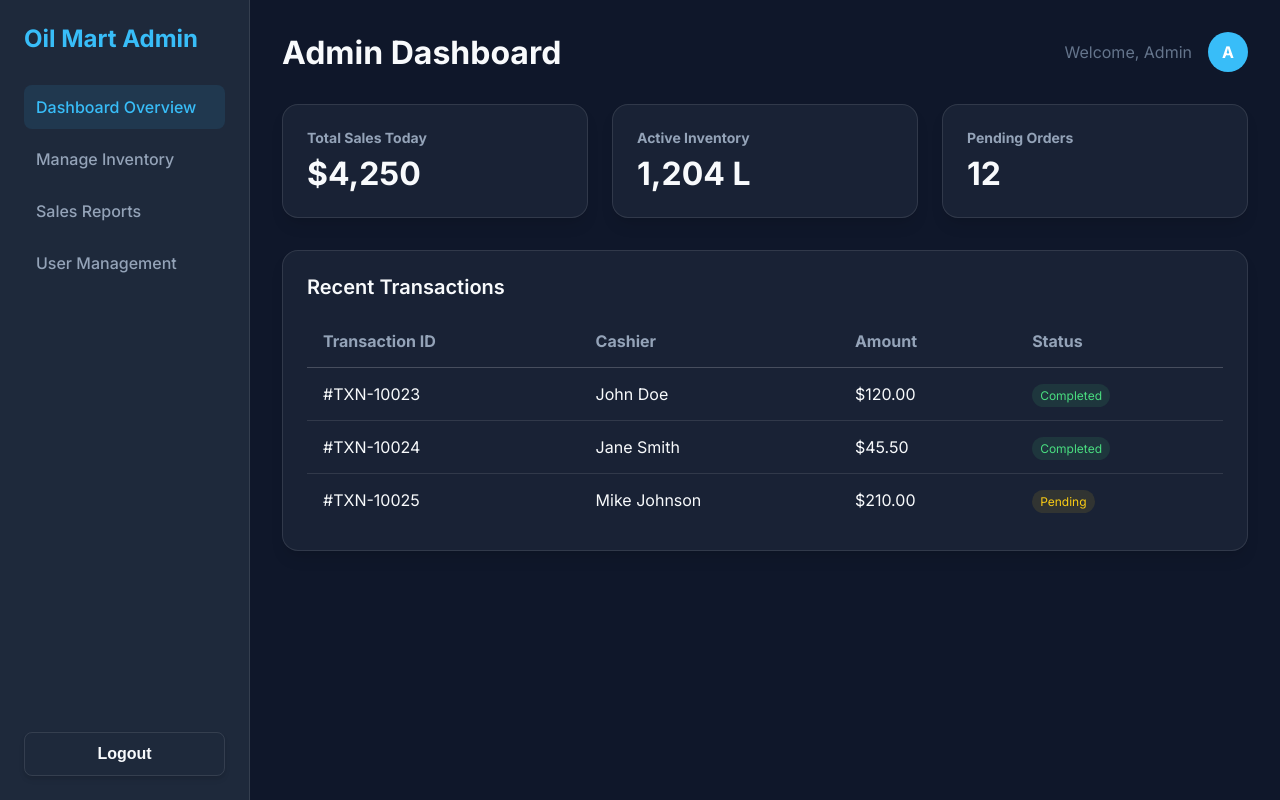
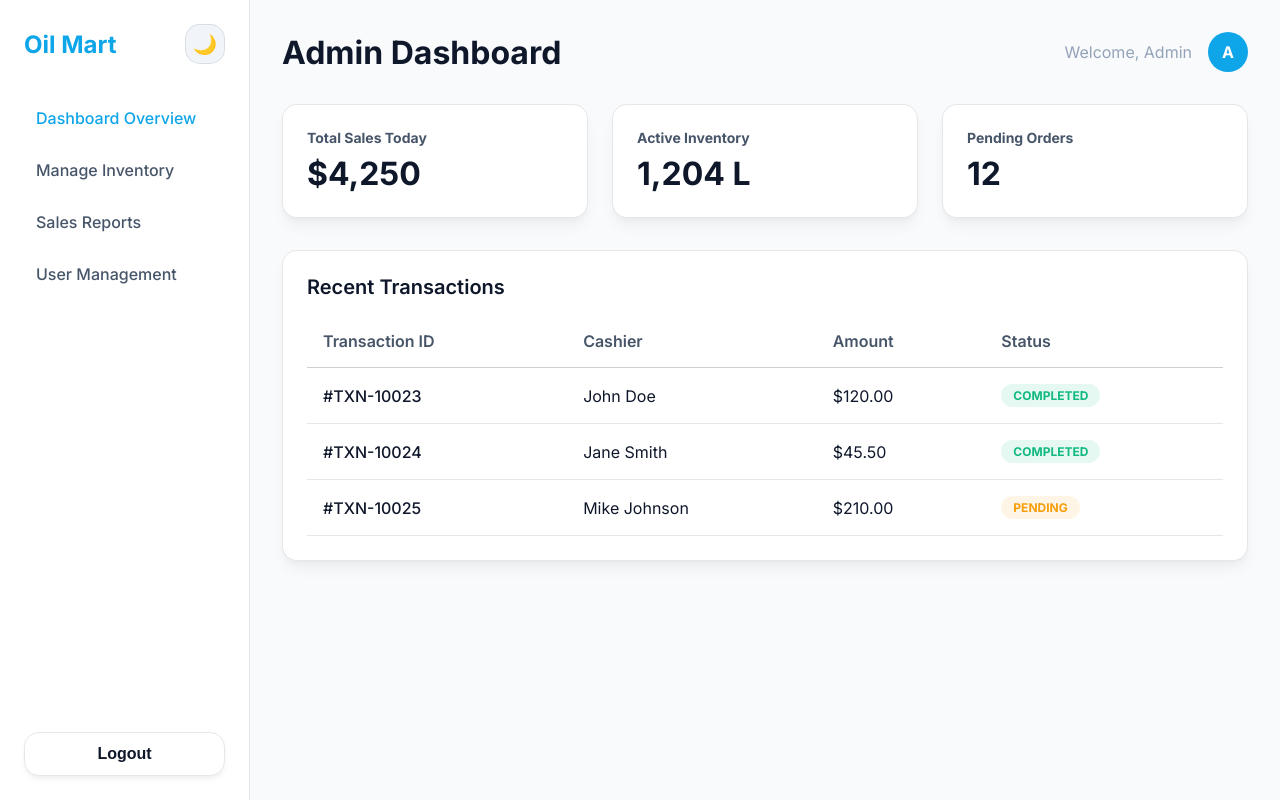
Before and after one commit to GimhanD7/Vortex_Oil_mart, a Next.js app: page /admin/dashboard in a window 1280 px wide. Built offline with nearby package versions, Linux system fonts and the light colour scheme.

Commit message:
feat: scaffold admin portal with layout, theme switching, and core management pages

```diff
--- a/src/app/admin/dashboard/page.tsx
+++ b/src/app/admin/dashboard/page.tsx
@@ -36,33 +36,33 @@ export default function AdminDashboard() {
       {/* Recent Activity Table */}
       <div className="glass-panel" style={{ padding: "1.5rem" }}>
         <h2 style={{ fontSize: "1.25rem", fontWeight: "600", marginBottom: "1rem" }}>Recent Transactions</h2>
-        <table style={{ width: "100%", borderCollapse: "collapse", textAlign: "left" }}>
+        <table className="data-table">
           <thead>
-            <tr style={{ borderBottom: "1px solid var(--border-strong)", color: "var(--text-secondary)" }}>
-              <th style={{ padding: "1rem" }}>Transaction ID</th>
-              <th style={{ padding: "1rem" }}>Cashier</th>
-              <th style={{ padding: "1rem" }}>Amount</th>
-              <th style={{ padding: "1rem" }}>Status</th>
+            <tr>
+              <th>Transaction ID</th>
+              <th>Cashier</th>
+              <th>Amount</th>
+              <th>Status</th>
             </tr>
           </thead>
           <tbody>
-            <tr style={{ borderBottom: "1px solid var(--border-subtle)" }}>
-              <td style={{ padding: "1rem" }}>#TXN-10023</td>
-              <td style={{ padding: "1rem" }}>John Doe</td>
-              <td style={{ padding: "1rem" }}>$120.00</td>
-              <td style={{ padding: "1rem" }}><span style={{ color: "#4ade80", backgroundColor: "rgba(74, 222, 128, 0.1)", padding: "0.25rem 0.5rem", borderRadius: "1rem", fontSize: "0.75rem" }}>Completed</span></td>
-            </tr>
-            <tr style={{ borderBottom: "1px solid var(--border-subtle)" }}>
-              <td style={{ padding: "1rem" }}>#TXN-10024</td>
-              <td style={{ padding: "1rem" }}>Jane Smith</td>
-              <td style={{ padding: "1rem" }}>$45.50</td>
-              <td style={{ padding: "1rem" }}><span style={{ color: "#4ade80", backgroundColor: "rgba(74, 222, 128, 0.1)", padding: "0.25rem 0.5rem", borderRadius: "1rem", fontSize: "0.75rem" }}>Completed</span></td>
+            <tr>
+              <td style={{ fontWeight: "500", color: "var(--text-primary)" }}>#TXN-10023</td>
+              <td>John Doe</td>
+              <td>$120.00</td>
+              <td><span className="badge bg-success-light text-success">Completed</span></td>
             </tr>
             <tr>
-              <td style={{ padding: "1rem" }}>#TXN-10025</td>
-              <td style={{ padding: "1rem" }}>Mike Johnson</td>
-              <td style={{ padding: "1rem" }}>$210.00</td>
-              <td style={{ padding: "1rem" }}><span style={{ color: "#facc15", backgroundColor: "rgba(250, 204, 21, 0.1)", padding: "0.25rem 0.5rem", borderRadius: "1rem", fontSize: "0.75rem" }}>Pending</span></td>
+              <td style={{ fontWeight: "500", color: "var(--text-primary)" }}>#TXN-10024</td>
+              <td>Jane Smith</td>
+              <td>$45.50</td>
+              <td><span className="badge bg-success-light text-success">Completed</span></td>
+            </tr>
+            <tr>
+              <td style={{ fontWeight: "500", color: "var(--text-primary)" }}>#TXN-10025</td>
+              <td>Mike Johnson</td>
+              <td>$210.00</td>
+              <td><span className="badge bg-warning-light text-warning">Pending</span></td>
             </tr>
           </tbody>
         </table>
--- a/src/app/admin/layout.tsx
+++ b/src/app/admin/layout.tsx
@@ -2,6 +2,7 @@
 
 import { useRouter, usePathname } from "next/navigation";
 import Link from "next/link";
+import { ThemeToggle } from "@/components/ThemeToggle";
 
 export default function AdminLayout({ children }: { children: React.ReactNode }) {
   const router = useRouter();
@@ -9,11 +10,11 @@ export default function AdminLayout({ children }: { children: React.ReactNode })
 
   const navLinkStyle = (path: string) => ({
     padding: "0.75rem",
-    borderRadius: "var(--radius-md)",
+    borderRadius: "var(--radius-all)",
     textDecoration: "none",
     fontWeight: "500",
     transition: "all 0.2s",
-    backgroundColor: pathname === path ? "rgba(56, 189, 248, 0.1)" : "transparent",
+    backgroundColor: pathname === path ? "var(--bg-primary-light)" : "transparent",
     color: pathname === path ? "var(--accent-primary)" : "var(--text-secondary)",
   });
 
@@ -21,7 +22,10 @@ export default function AdminLayout({ children }: { children: React.ReactNode })
     <div style={{ display: "flex", minHeight: "100vh", backgroundColor: "var(--bg-base)" }}>
       {/* Sidebar */}
       <aside style={{ width: "250px", backgroundColor: "var(--bg-surface)", borderRight: "1px solid var(--border-subtle)", padding: "1.5rem", display: "flex", flexDirection: "column" }}>
-        <h2 style={{ fontSize: "1.5rem", fontWeight: "bold", color: "var(--accent-primary)", marginBottom: "2rem" }}>Oil Mart Admin</h2>
+        <div style={{ display: "flex", justifyContent: "space-between", alignItems: "center", marginBottom: "2rem" }}>
+          <h2 style={{ fontSize: "1.5rem", fontWeight: "bold", color: "var(--accent-primary)" }}>Oil Mart</h2>
+          <ThemeToggle />
+        </div>
 
         <nav style={{ display: "flex", flexDirection: "column", gap: "0.5rem" }}>
           <Link href="/admin/dashboard" style={navLinkStyle("/admin/dashboard")}>Dashboard Overview</Link>
@@ -42,7 +46,7 @@ export default function AdminLayout({ children }: { children: React.ReactNode })
       </aside>
 
       {/* Main Content */}
-      <main style={{ flex: 1, padding: "2rem", overflowY: "auto", maxHeight: "100vh" }}>
+      <main style={{ flex: 1, padding: "2rem", overflowY: "auto", maxHeight: "100vh", backgroundColor: "var(--bg-base)" }}>
         {children}
       </main>
     </div>
--- a/src/app/globals.css
+++ b/src/app/globals.css
@@ -1,5 +1,31 @@
 :root {
-  /* Premium Dark Theme Palette */
+  /* LIGHT THEME (DEFAULT) */
+  --bg-base: #f8fafc; /* Very light slate for background */
+  --bg-surface: #ffffff; /* Pure white for panels/cards */
+  --bg-surface-elevated: #f1f5f9;
+
+  --accent-primary: #0ea5e9; /* Sky Blue */
+  --accent-primary-hover: #0284c7;
+  --accent-secondary: #ec4899; /* Pink */
+
+  --text-primary: #0f172a; /* Near black */
+  --text-secondary: #475569; /* Slate gray */
+  --text-muted: #94a3b8;
+
+  --border-subtle: rgba(15, 23, 42, 0.1);
+  --border-strong: rgba(15, 23, 42, 0.2);
+
+  --shadow-sm: 0 1px 2px 0 rgba(0, 0, 0, 0.05);
+  --shadow-md: 0 4px 6px -1px rgba(0, 0, 0, 0.05), 0 2px 4px -1px rgba(0, 0, 0, 0.03);
+  --shadow-lg: 0 10px 15px -3px rgba(0, 0, 0, 0.05), 0 4px 6px -2px rgba(0, 0, 0, 0.03);
+  --shadow-glow: 0 0 15px rgba(14, 165, 233, 0.3);
+
+  /* All border radius requested to be 15px */
+  --radius-all: 15px;
+}
+
+[data-theme='dark'] {
+  /* DARK THEME */
   --bg-base: #0f172a; /* Deep Slate */
   --bg-surface: #1e293b; /* Lighter Slate */
   --bg-surface-elevated: #334155;
@@ -15,15 +41,7 @@
   --border-subtle: rgba(255, 255, 255, 0.1);
   --border-strong: rgba(255, 255, 255, 0.2);
 
-  --shadow-sm: 0 1px 2px 0 rgba(0, 0, 0, 0.05);
-  --shadow-md: 0 4px 6px -1px rgba(0, 0, 0, 0.1), 0 2px 4px -1px rgba(0, 0, 0, 0.06);
-  --shadow-lg: 0 10px 15px -3px rgba(0, 0, 0, 0.1), 0 4px 6px -2px rgba(0, 0, 0, 0.05);
   --shadow-glow: 0 0 15px rgba(56, 189, 248, 0.4);
-
-  --radius-sm: 0.375rem;
-  --radius-md: 0.5rem;
-  --radius-lg: 0.75rem;
-  --radius-xl: 1rem;
 }
 
 * {
@@ -41,25 +59,25 @@ body {
   flex-direction: column;
   -webkit-font-smoothing: antialiased;
   -moz-osx-font-smoothing: grayscale;
+  transition: background-color 0.3s ease, color 0.3s ease;
 }
 
-/* Glassmorphism utility */
+/* Base Panel */
 .glass-panel {
-  background: rgba(30, 41, 59, 0.7);
-  backdrop-filter: blur(12px);
-  -webkit-backdrop-filter: blur(12px);
+  background: var(--bg-surface);
   border: 1px solid var(--border-subtle);
-  border-radius: var(--radius-xl);
+  border-radius: var(--radius-all);
   box-shadow: var(--shadow-lg);
+  transition: background-color 0.3s ease, border-color 0.3s ease, box-shadow 0.3s ease;
 }
 
 /* Base Inputs & Buttons */
 .input-base {
   width: 100%;
   padding: 0.75rem 1rem;
-  background: rgba(15, 23, 42, 0.5);
+  background: var(--bg-surface-elevated);
   border: 1px solid var(--border-strong);
-  border-radius: var(--radius-md);
+  border-radius: var(--radius-all);
   color: var(--text-primary);
   font-size: 1rem;
   transition: all 0.2s ease-in-out;
@@ -68,7 +86,7 @@ body {
 .input-base:focus {
   outline: none;
   border-color: var(--accent-primary);
-  box-shadow: 0 0 0 3px rgba(56, 189, 248, 0.2);
+  box-shadow: 0 0 0 3px rgba(14, 165, 233, 0.2);
 }
 
 .btn-primary {
@@ -81,19 +99,44 @@ body {
   font-weight: 600;
   font-size: 1rem;
   border: none;
-  border-radius: var(--radius-md);
+  border-radius: var(--radius-all);
   cursor: pointer;
   transition: all 0.3s ease;
   box-shadow: var(--shadow-md);
 }
 
-.btn-primary:hover {
+.btn-primary:hover:not(:disabled) {
   transform: translateY(-2px);
   box-shadow: var(--shadow-glow);
 }
 
-.btn-primary:active {
+.btn-primary:active:not(:disabled) {
   transform: translateY(0);
+}
+
+.btn-primary:disabled {
+  opacity: 0.6;
+  cursor: not-allowed;
+  transform: none;
+}
+
+.btn-icon {
+  display: inline-flex;
+  align-items: center;
+  justify-content: center;
+  background: var(--bg-surface-elevated);
+  color: var(--text-primary);
+  border: 1px solid var(--border-subtle);
+  border-radius: 50%; /* Specific override for circular icon buttons if needed, or 15px */
+  border-radius: var(--radius-all);
+  width: 40px;
+  height: 40px;
+  cursor: pointer;
+  transition: all 0.2s ease;
+}
+
+.btn-icon:hover {
+  background: var(--border-subtle);
 }
 
 /* Micro-animations */
@@ -105,3 +148,45 @@ body {
 .animate-fade-in {
   animation: fadeIn 0.6s cubic-bezier(0.16, 1, 0.3, 1) forwards;
 }
+
+/* Table styles for reuse */
+.data-table {
+  width: 100%;
+  border-collapse: collapse;
+  text-align: left;
+}
+
+.data-table th {
+  padding: 1rem;
+  border-bottom: 1px solid var(--border-strong);
+  color: var(--text-secondary);
+  font-weight: 600;
+}
+
+.data-table td {
+  padding: 1rem;
+  border-bottom: 1px solid var(--border-subtle);
+  transition: border-color 0.3s ease;
+}
+
+/* Utility Colors */
+.text-success { color: #10b981; }
+.bg-success-light { background-color: rgba(16, 185, 129, 0.1); }
+.text-danger { color: #ef4444; }
+.bg-danger-light { background-color: rgba(239, 68, 68, 0.1); }
+.text-warning { color: #f59e0b; }
+.bg-warning-light { background-color: rgba(245, 158, 11, 0.1); }
+.text-primary-accent { color: var(--accent-primary); }
+.bg-primary-light { background-color: rgba(14, 165, 233, 0.1); }
+.text-secondary-accent { color: var(--accent-secondary); }
+.bg-secondary-light { background-color: rgba(236, 72, 153, 0.1); }
+
+/* Badge */
+.badge {
+  padding: 0.25rem 0.75rem;
+  border-radius: var(--radius-all);
+  font-size: 0.75rem;
+  font-weight: 700;
+  text-transform: uppercase;
+  display: inline-block;
+}
--- a/src/app/layout.tsx
+++ b/src/app/layout.tsx
@@ -1,6 +1,7 @@
 import type { Metadata } from "next";
 import { Inter } from "next/font/google";
 import "./globals.css";
+import { ThemeProvider } from "@/components/ThemeProvider";
 
 const inter = Inter({
   variable: "--font-inter",
@@ -19,7 +20,11 @@ export default function RootLayout({
 }) {
   return (
     <html lang="en" className={`${inter.variable}`}>
-      <body>{children}</body>
+      <body>
+        <ThemeProvider>
+          {children}
+        </ThemeProvider>
+      </body>
     </html>
   );
 }
--- a/src/app/page.tsx
+++ b/src/app/page.tsx
@@ -44,18 +44,18 @@ export default function LoginPage() {
   };
 
   return (
-    <main style={{ minHeight: "100vh", display: "flex", alignItems: "center", justifyContent: "center" }}>
+    <main style={{ minHeight: "100vh", display: "flex", alignItems: "center", justifyContent: "center", backgroundColor: "var(--bg-base)" }}>
       <div className="glass-panel animate-fade-in" style={{ padding: "2.5rem", width: "100%", maxWidth: "420px", textAlign: "center" }}>
 
         <div style={{ marginBottom: "2rem" }}>
-          <h1 style={{ fontSize: "1.875rem", fontWeight: "700", marginBottom: "0.5rem" }}>Oil Mart</h1>
+          <h1 style={{ fontSize: "1.875rem", fontWeight: "700", marginBottom: "0.5rem", color: "var(--text-primary)" }}>Oil Mart</h1>
           <p style={{ color: "var(--text-muted)", fontSize: "0.875rem" }}>Sign in to manage your operations</p>
         </div>
 
         <form onSubmit={handleLogin} style={{ display: "flex", flexDirection: "column", gap: "1rem", textAlign: "left" }}>
 
           {error && (
-            <div style={{ background: "rgba(220, 38, 38, 0.2)", color: "#ef4444", padding: "0.75rem", borderRadius: "0.375rem", fontSize: "0.875rem", border: "1px solid rgba(239, 68, 68, 0.3)" }}>
+            <div className="bg-danger-light text-danger" style={{ padding: "0.75rem", borderRadius: "var(--radius-all)", fontSize: "0.875rem", border: "1px solid rgba(239, 68, 68, 0.3)" }}>
               {error}
             </div>
           )}
--- /dev/null
+++ b/src/components/ThemeProvider.tsx
@@ -0,0 +1,52 @@
+"use client";
+
+import { createContext, useContext, useEffect, useState } from "react";
+
+type Theme = "light" | "dark";
+
+type ThemeContextType = {
+  theme: Theme;
+  toggleTheme: () => void;
+};
+
+const ThemeContext = createContext<ThemeContextType | undefined>(undefined);
+
+export function ThemeProvider({ children }: { children: React.ReactNode }) {
+  // Default is 'light'
+  const [theme, setTheme] = useState<Theme>("light");
+
+  useEffect(() => {
+    const savedTheme = localStorage.getItem("app-theme") as Theme;
+    if (savedTheme) {
+      setTheme(savedTheme);
+      document.documentElement.setAttribute("data-theme", savedTheme);
+    } else {
+      document.documentElement.removeAttribute("data-theme"); // Default to light
+    }
+  }, []);
+
+  const toggleTheme = () => {
+    const newTheme = theme === "light" ? "dark" : "light";
+    setTheme(newTheme);
+    localStorage.setItem("app-theme", newTheme);
+    if (newTheme === "dark") {
+      document.documentElement.setAttribute("data-theme", "dark");
+    } else {
+      document.documentElement.removeAttribute("data-theme");
+    }
+  };
+
+  return (
+    <ThemeContext.Provider value={{ theme, toggleTheme }}>
+      {children}
+    </ThemeContext.Provider>
+  );
+}
+
+export function useTheme() {
+  const context = useContext(ThemeContext);
+  if (!context) {
+    throw new Error("useTheme must be used within a ThemeProvider");
+  }
+  return context;
+}
--- /dev/null
+++ b/src/components/ThemeToggle.tsx
@@ -0,0 +1,26 @@
+"use client";
+
+import { useTheme } from "./ThemeProvider";
+
+export function ThemeToggle() {
+  const { theme, toggleTheme } = useTheme();
+
+  return (
+    <button
+      onClick={toggleTheme}
+      className="btn-icon"
+      style={{
+        display: "flex",
+        alignItems: "center",
+        justifyContent: "center",
+        fontSize: "1.2rem",
+        border: "1px solid var(--border-subtle)",
+        background: "var(--bg-surface-elevated)",
+        color: "var(--text-primary)",
+      }}
+      title={`Switch to ${theme === 'light' ? 'dark' : 'light'} mode`}
+    >
+      {theme === "light" ? "🌙" : "☀️"}
+    </button>
+  );
+}
```
Also changed, not shown: src/app/admin/inventory/page.tsx (+16 -20 lines), src/app/admin/sales/page.tsx (+11 -11 lines), src/app/admin/users/page.tsx (+17 -21 lines), src/app/dashboard/page.tsx (+24 -19 lines).
